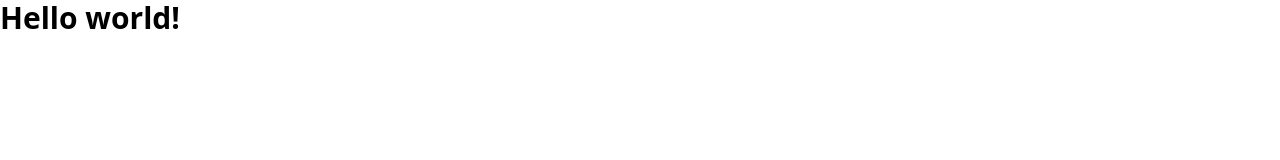
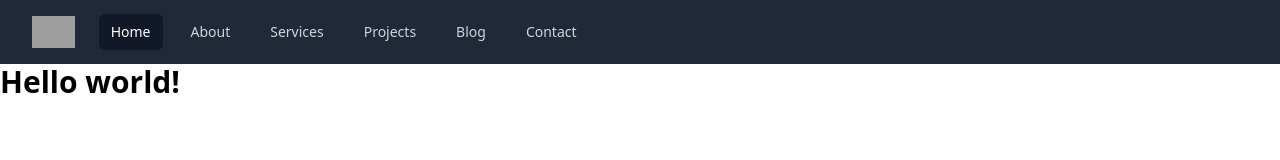
Before and after one commit to KurutoDenzeru/Portfolio-Website, a plain HTML site: page index.html in a window 1280 px wide. Drawn offline with nearby package versions, Linux system fonts and the light colour scheme; grey boxes are pictures that could not be loaded.

Commit message:
Update index.html

```diff
--- a/index.html
+++ b/index.html
@@ -6,8 +6,70 @@
   <script src="https://cdn.tailwindcss.com"></script>
 </head>
 <body>
+
+<nav class="bg-gray-800">
+  <div class="mx-auto max-w-7xl px-2 sm:px-6 lg:px-8">
+    <div class="relative flex h-16 items-center justify-between">
+      <div class="absolute inset-y-0 left-0 flex items-center sm:hidden">
+        <!-- Mobile menu button-->
+        <button type="button" class="inline-flex items-center justify-center rounded-md p-2 text-gray-400 hover:bg-gray-700 hover:text-white focus:outline-none focus:ring-2 focus:ring-inset focus:ring-white" aria-controls="mobile-menu" aria-expanded="false">
+          <span class="sr-only">Open main menu</span>
+          <!--
+            Icon when menu is closed.
+
+            Menu open: "hidden", Menu closed: "block"
+          -->
+          <svg class="block h-6 w-6" fill="none" viewBox="0 0 24 24" stroke-width="1.5" stroke="currentColor" aria-hidden="true">
+            <path stroke-linecap="round" stroke-linejoin="round" d="M3.75 6.75h16.5M3.75 12h16.5m-16.5 5.25h16.5" />
+          </svg>
+          <!--
+            Icon when menu is open.
+
+            Menu open: "block", Menu closed: "hidden"
+          -->
+          <svg class="hidden h-6 w-6" fill="none" viewBox="0 0 24 24" stroke-width="1.5" stroke="currentColor" aria-hidden="true">
+            <path stroke-linecap="round" stroke-linejoin="round" d="M6 18L18 6M6 6l12 12" />
+          </svg>
+        </button>
+      </div>
+      <div class="flex flex-1 items-center justify-center sm:items-stretch sm:justify-start">
+        <div class="flex flex-shrink-0 items-center">
+          <img class="block h-8 w-auto lg:hidden" src="https://tailwindui.com/img/logos/mark.svg?color=indigo&shade=500" alt="Your Company">
+          <img class="hidden h-8 w-auto lg:block" src="https://tailwindui.com/img/logos/mark.svg?color=indigo&shade=500" alt="Your Company">
+        </div>
+        <div class="hidden sm:ml-6 sm:block">
+          <div class="flex space-x-4">
+            <!-- Current: "bg-gray-900 text-white", Default: "text-gray-300 hover:bg-gray-700 hover:text-white" -->
+            <a href="#" class="bg-gray-900 text-white rounded-md px-3 py-2 text-sm font-medium" aria-current="page">Home</a>
+            <a href="#" class="text-gray-300 hover:bg-gray-700 hover:text-white rounded-md px-3 py-2 text-sm font-medium">About</a>
+            <a href="#" class="text-gray-300 hover:bg-gray-700 hover:text-white rounded-md px-3 py-2 text-sm font-medium">Services</a>
+            <a href="#" class="text-gray-300 hover:bg-gray-700 hover:text-white rounded-md px-3 py-2 text-sm font-medium">Projects</a>
+            <a href="#" class="text-gray-300 hover:bg-gray-700 hover:text-white rounded-md px-3 py-2 text-sm font-medium">Blog</a>
+            <a href="#" class="text-gray-300 hover:bg-gray-700 hover:text-white rounded-md px-3 py-2 text-sm font-medium">Contact</a>
+          </div>
+        </div>
+      </div>
+    </div>
+  </div>
+
+  <!-- Mobile menu, show/hide based on menu state. -->
+  <div class="sm:hidden" id="mobile-menu">
+    <div class="space-y-1 px-2 pb-3 pt-2">
+      <!-- Current: "bg-gray-900 text-white", Default: "text-gray-300 hover:bg-gray-700 hover:text-white" -->
+      <a href="#" class="bg-gray-900 text-white block rounded-md px-3 py-2 text-base font-medium" aria-current="page">Home</a>
+      <a href="#" class="text-gray-300 hover:bg-gray-700 hover:text-white block rounded-md px-3 py-2 text-base font-medium">About</a>
+      <a href="#" class="text-gray-300 hover:bg-gray-700 hover:text-white block rounded-md px-3 py-2 text-base font-medium">Services</a>
+      <a href="#" class="text-gray-300 hover:bg-gray-700 hover:text-white block rounded-md px-3 py-2 text-base font-medium">Projects</a>
+      <a href="#" class="text-gray-300 hover:bg-gray-700 hover:text-white block rounded-md px-3 py-2 text-base font-medium">Blog</a>
+      <a href="#" class="text-gray-300 hover:bg-gray-700 hover:text-white block rounded-md px-3 py-2 text-base font-medium">Contact</a>
+    </div>
+  </div>
+</nav>
+
+
   <h1 class="text-3xl font-bold">
     Hello world!
   </h1>
+
 </body>
 </html>
```
